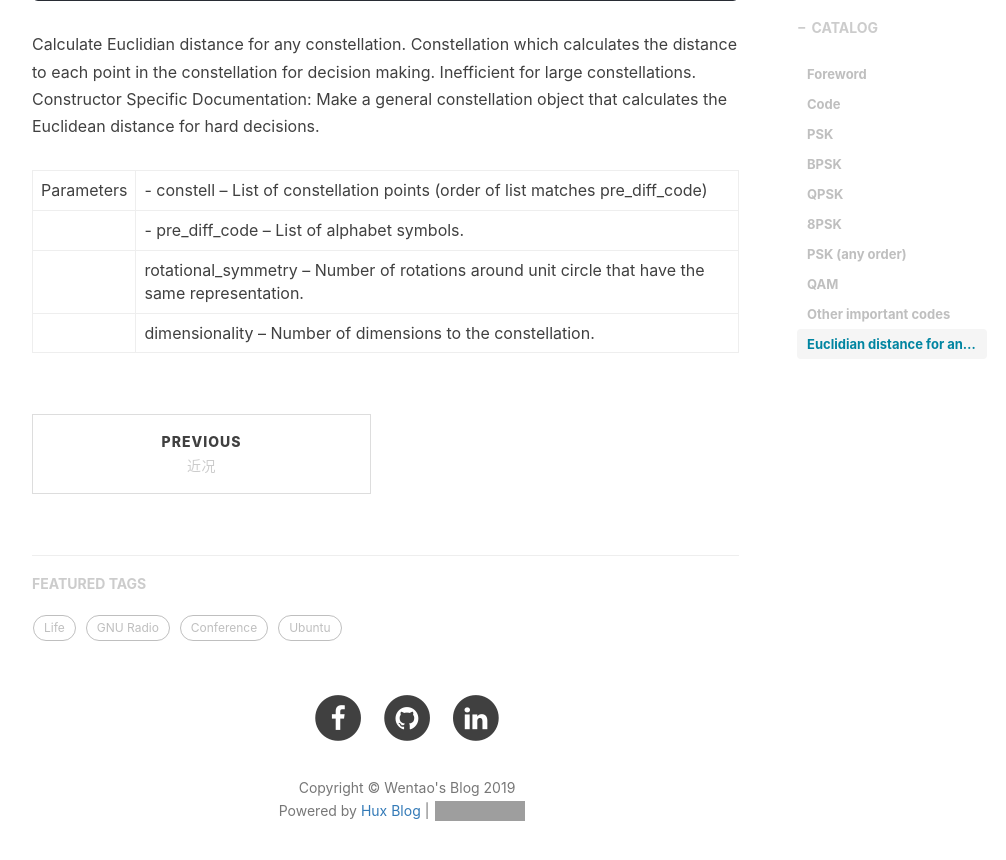
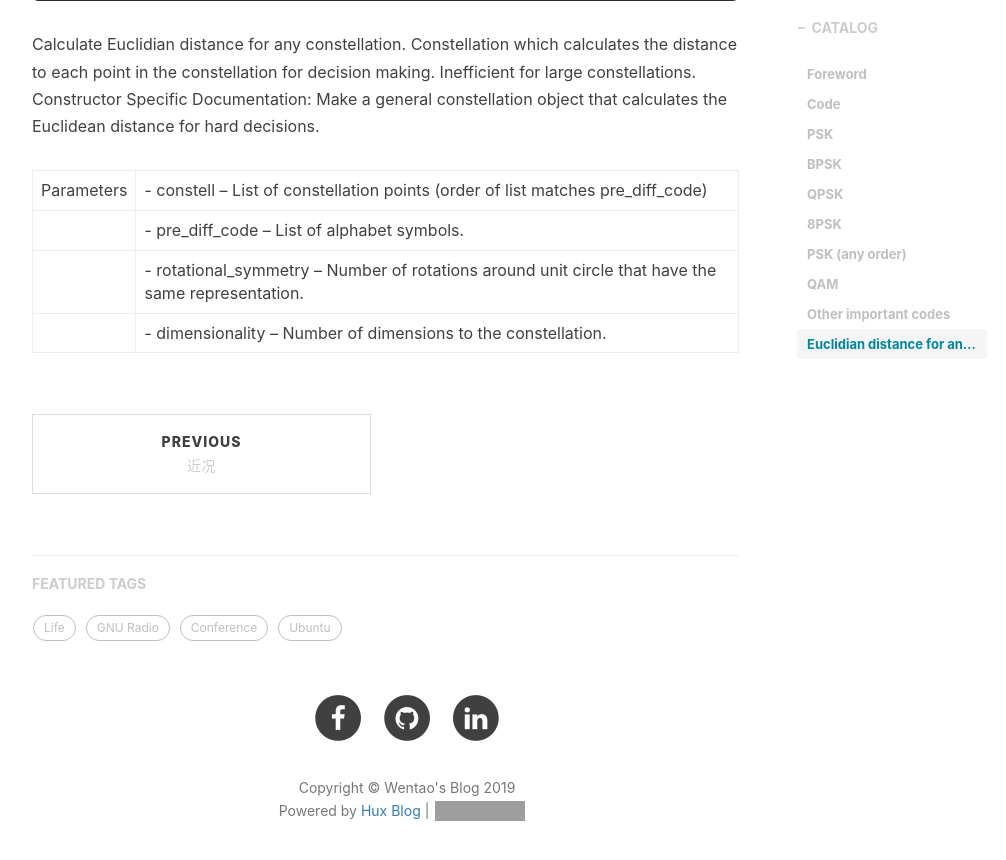
Before and after one commit to csxmt123/zhouwt612.github.io, a Jekyll site: the page built from _posts/2019-10-19-GNU Radio modulation scheme.md, in a window 1280 px wide and 900 px high, scrolled down 2459 px. Shown: the top 860 px of the window, without its empty margins (233-1239 px from the left). Built offline with Jekyll 4.4.1, drawn with Linux system fonts in a browser that asks for light colours; nearby versions of some CDN libraries; comment, search, counter and statistics services are not loaded; grey boxes are pictures that could not be loaded.

```diff
--- a/_posts/2019-10-19-GNU Radio modulation scheme.md
+++ b/_posts/2019-10-19-GNU Radio modulation scheme.md
@@ -78,7 +78,7 @@ Constellation which calculates the distance to each point in the constellation f
 Constructor Specific Documentation:
 Make a general constellation object that calculates the Euclidean distance for hard decisions.
 
-|Parameters| - constell – List of constellation points (order of list matches pre_diff_code)               |
-|          | - pre_diff_code – List of alphabet symbols.                                                   |
-|          |rotational_symmetry – Number of rotations around unit circle that have the same representation.|
-|          |dimensionality – Number of dimensions to the constellation.                                    |
+|Parameters| - constell – List of constellation points (order of list matches pre_diff_code)                  |
+|          | - pre_diff_code – List of alphabet symbols.                                                      |
+|          | - rotational_symmetry – Number of rotations around unit circle that have the same representation.|
+|          | - dimensionality – Number of dimensions to the constellation.                                    |
```
